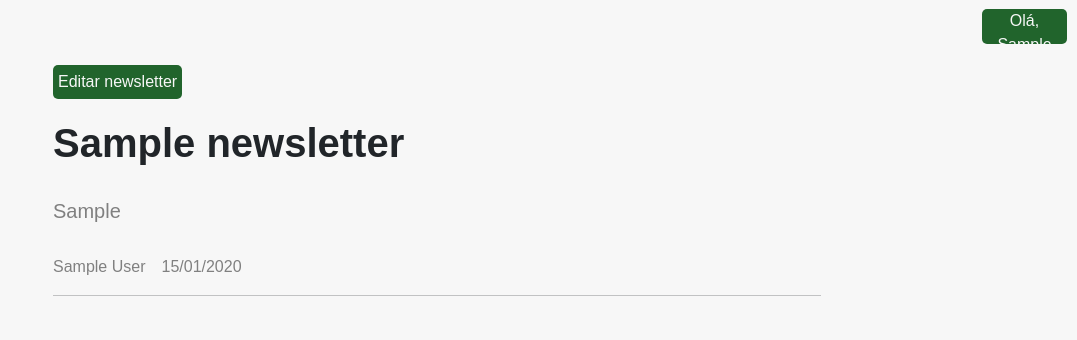
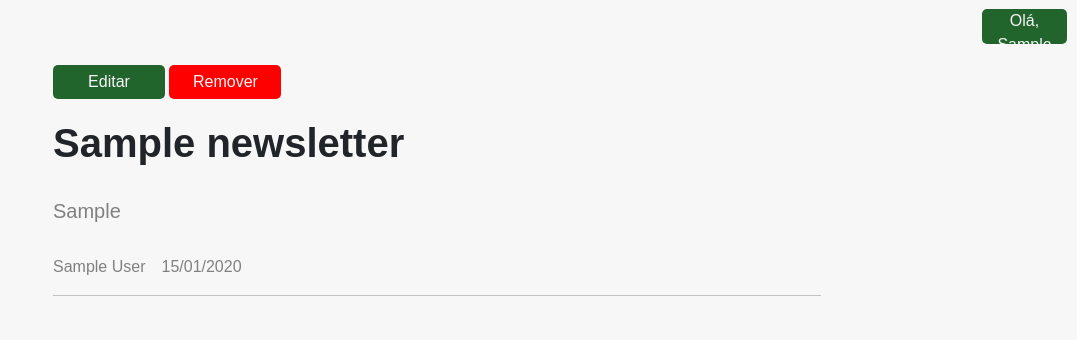
Before and after one commit to fczanetti/mcfields, a Django app: a page that uses mcfields/newsletter/templates/newsletter/detalhe_newsletter.html in a window 1280 px wide. Shown: the part 96-436 px from the top of the page, without its empty margins (203-1280 px from the left). Run offline with Django 5.2, Linux system fonts and the light colour scheme; a user stored in the database is signed in; tables that the repository leaves empty hold one stand-in row (values such as "Sample post"); some libraries are stand-ins or nearby versions.

Commit message:
Botão de remoção de newsletter implantado e visível apenas para quem tem permissão de remoção
Closes #109

```diff
--- a/mcfields/base/static/base/css/style.css
+++ b/mcfields/base/static/base/css/style.css
@@ -53,7 +53,7 @@
     justify-content: space-between;
     align-items: center;
     position: fixed;
-    z-index: 2;
+    z-index: 3;
     transition: all 0.5s ease;
 }
 
@@ -137,7 +137,8 @@
 
 
 #top-image-div {
-    height: 80vh;
+    /*height: 80vh;*/
+    height: 600px; /* Teste de sugestão do Roger para correção de problema em telas pequenas. */
     background-position: center;
     background-size: cover;
     background-attachment: fixed;
@@ -299,7 +300,8 @@
 }
 
 #mais-infos {
-    height: 80vh;
+    /*height: 80vh;*/
+    height: 600px; /* Teste de sugestão do Roger para correção de problema em telas pequenas. */
     background-repeat: no-repeat;
     background-position: center;
     background-size: cover;
--- a/mcfields/newsletter/models.py
+++ b/mcfields/newsletter/models.py
@@ -20,3 +20,6 @@ class Newsletter(models.Model):
 
     def get_edition_url(self):
         return reverse('newsletter:edicao', args=(self.pk,))
+
+    def get_removal_url(self):
+        return reverse('newsletter:remocao', args=(self.pk,))
--- a/mcfields/newsletter/static/newsletter/css/detalhe_newsletter.css
+++ b/mcfields/newsletter/static/newsletter/css/detalhe_newsletter.css
@@ -2,10 +2,24 @@
     text-decoration: none;
     color: var(--white-color);
     background-color: var(--light-green);
-    padding: 5px;
+    padding: 5px 0;
     border-radius: 5px;
+    width: 7rem;
     display: inline-block;
     margin-bottom: 20px;
+    text-align: center;
+}
+
+#link-remocao-news {
+    text-decoration: none;
+    color: var(--white-color);
+    background-color: red;
+    padding: 5px 0;
+    border-radius: 5px;
+    width: 7rem;
+    display: inline-block;
+    margin-bottom: 20px;
+    text-align: center;
 }
 
 #newsletter-title {
@@ -46,3 +60,10 @@
     max-height: -webkit-fill-available;
     object-fit: contain;
 }
+
+@media screen and (max-width: 750px) {
+    #link-edicao-news {
+        display: block;
+        margin-bottom: 10px;
+    }
+}
--- a/mcfields/newsletter/templates/newsletter/detalhe_newsletter.html
+++ b/mcfields/newsletter/templates/newsletter/detalhe_newsletter.html
@@ -12,7 +12,10 @@
 {% block maincontent_2 %}
     <div id="main-content-newsletter-det">
         {% if perms.newsletter.change_newsletter %}
-            <a id="link-edicao-news" href="{{ newsletter.get_edition_url }}">Editar newsletter</a>
+            <a id="link-edicao-news" href="{{ newsletter.get_edition_url }}">Editar</a>
+        {% endif %}
+        {% if perms.newsletter.delete_newsletter %}
+            <a id="link-remocao-news" href="{{ newsletter.get_removal_url }}">Remover</a>
         {% endif %}
         <h1 id="newsletter-title">{{ newsletter.title }}</h1>
         <h5 id="newsletter-intro">{{ newsletter.intro|linebreaks }}</h5>
```
Also changed, not shown: mcfields/newsletter/tests/test_detalhe_newsletter.py (+50 -3 lines).
